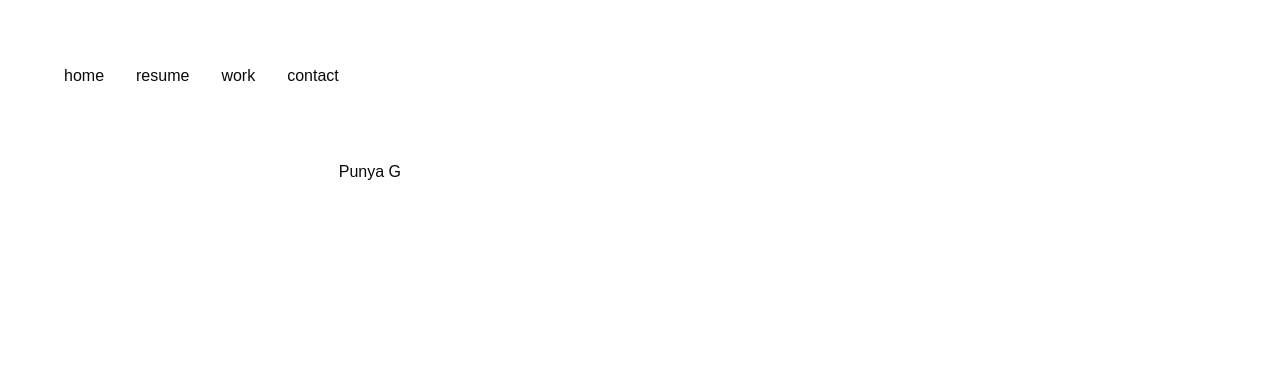
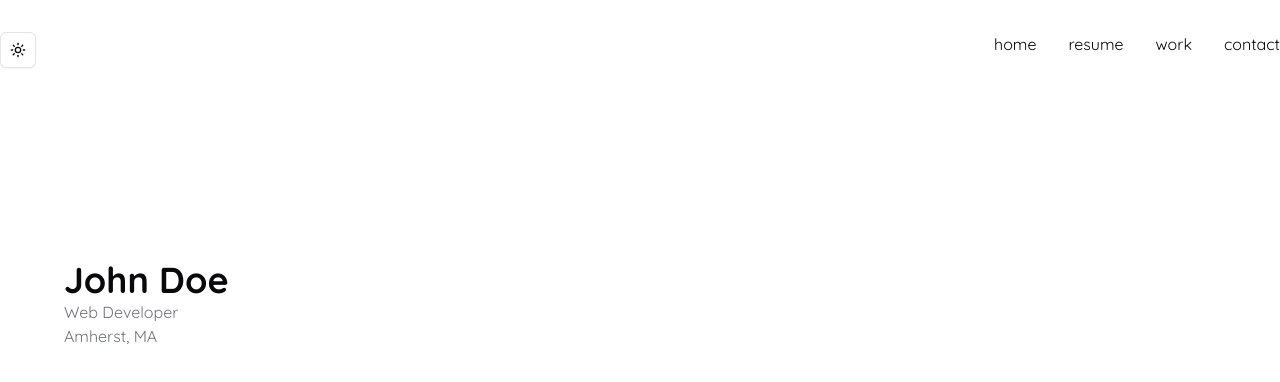
Before and after one commit to punya124/portfolio-nextjs, a Next.js app: page / in a window 1280 px wide. Shown: the top 382 px of the page. Built offline with nearby package versions, Linux system fonts and the light colour scheme.

Commit message:
update-page

```diff
--- a/src/app/layout.tsx
+++ b/src/app/layout.tsx
@@ -1,19 +1,11 @@
 import type { Metadata } from "next";
-import localFont from "next/font/local";
+import { Quicksand } from "next/font/google";
 import "./globals.css";
 import { ThemeProvider } from "@/components/theme-provider";
 import { ModeToggle } from "@/components/mode-toggle";
+import Header from "@/components/ui/header";
 
-const geistSans = localFont({
-  src: "./fonts/GeistVF.woff",
-  variable: "--font-geist-sans",
-  weight: "100 900",
-});
-const geistMono = localFont({
-  src: "./fonts/GeistMonoVF.woff",
-  variable: "--font-geist-mono",
-  weight: "100 900",
-});
+const fontName = Quicksand({ subsets: ['latin'] })
 
 export const metadata: Metadata = {
   title: "Create Next App",
@@ -27,13 +19,15 @@ export default function RootLayout({
 }>) {
   return (
     <html lang="en">
-      <body>
+      <body className={fontName.className}>
         <ThemeProvider
           attribute="class"
           defaultTheme="system"
           enableSystem
           disableTransitionOnChange
         >
+
+          <Header />
           {children}
         </ThemeProvider>
       </body>
--- a/src/app/page.tsx
+++ b/src/app/page.tsx
@@ -3,10 +3,11 @@ import Nav from "@/components/ui/nav";
 
 export default function Home() {
   return (
-    <main className="flex p-16">
-      <Nav />
-      <section className="py-24 flex flex-col gap-8">
-        <h1>Punya G</h1>
+    <main className="p-16">
+      <section className="py-24 flex flex-col gapx-8">
+        <h1 className="text-4xl font-bold">John Doe</h1>
+        <p className="text-base text-muted-foreground">Web Developer</p>
+        <p className="text-base text-muted-foreground">Amherst, MA</p>
       </section>
     </main>
   );
```
